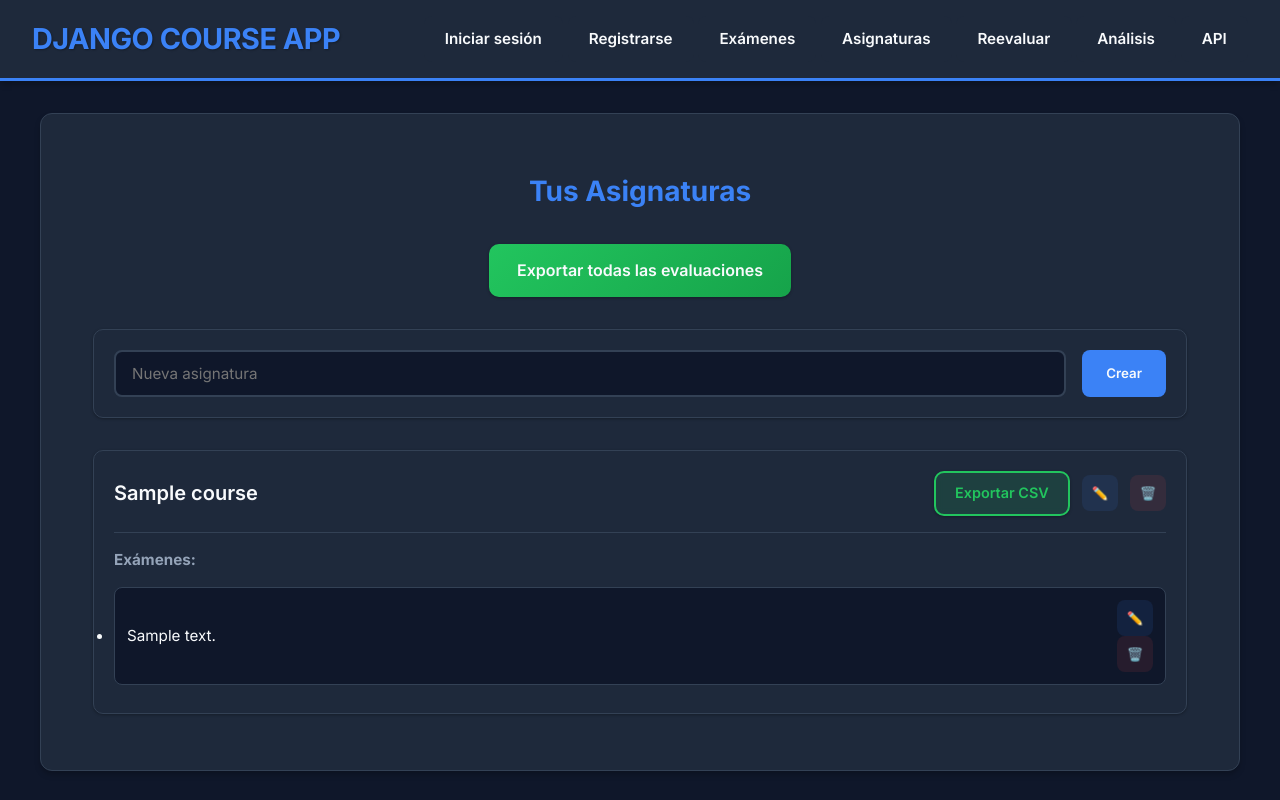
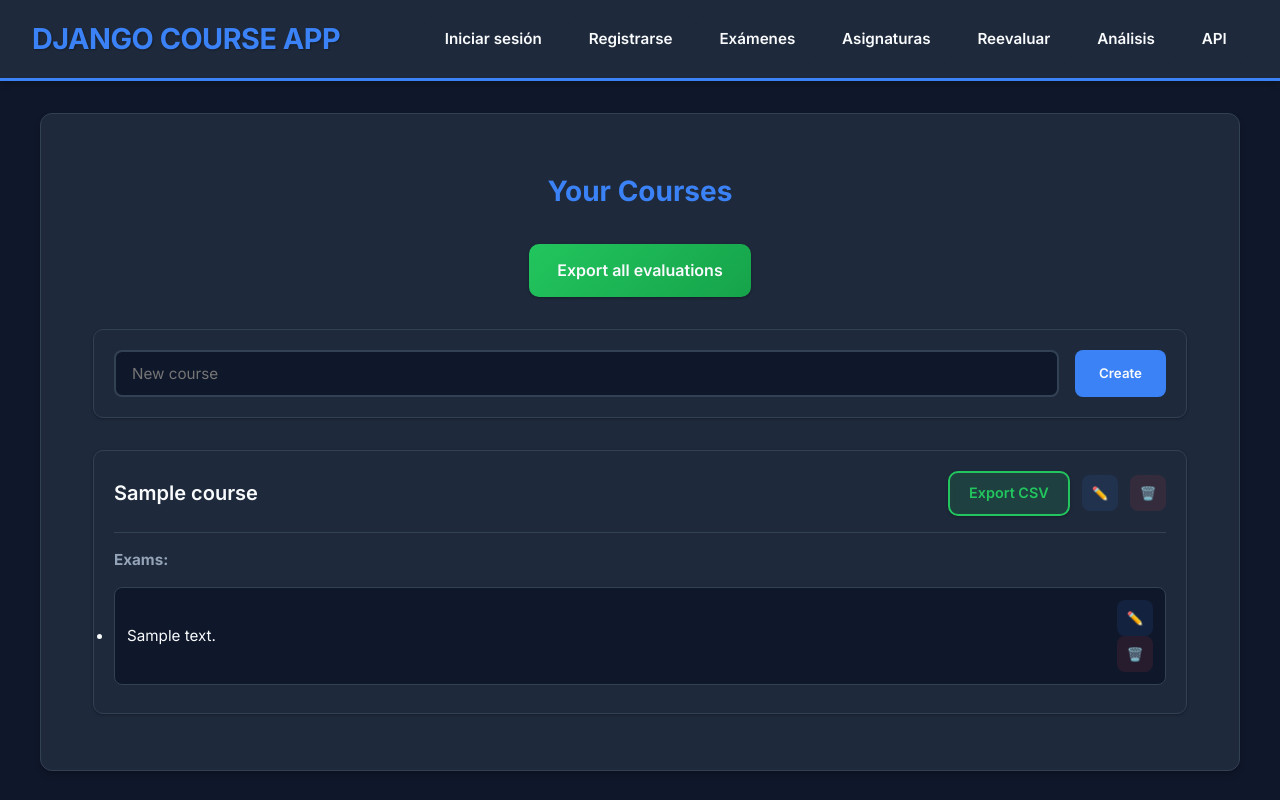
Before and after one commit to victor992992/genaigrader, a Django app: template chat/templates/course.html in a window 1280 px wide. Run offline with Django 3.2, Linux system fonts and the light colour scheme; the template is opened without the code that fills it: most values are stand-ins (such as "Sample title", 1, 10 or a date in 2020).

Commit message:
Course translated into English

```diff
--- a/chat/templates/course.html
+++ b/chat/templates/course.html
@@ -10,22 +10,22 @@
 
 {% block content %}
 <div class="container">
-    <h2>Tus Asignaturas</h2>
+    <h2>Your Courses</h2>
 
-    <!-- Botón de exportación general -->
+    <!-- Export all button -->
     <div class="export-buttons">
         <a href="{% url 'export_all_evaluations' %}" class="export-btn">
-            Exportar todas las evaluaciones
+            Export all evaluations
         </a>
     </div>
 
-    <!-- Formulario para nueva asignatura -->
+    <!-- Form to create new course -->
     <div class="new-course-form">
-        <input type="text" id="new-course-name" placeholder="Nueva asignatura">
-        <button onclick="createCourse()">Crear</button>
+        <input type="text" id="new-course-name" placeholder="New course">
+        <button onclick="createCourse()">Create</button>
     </div>
 
-    <!-- Lista de asignaturas -->
+    <!-- Courses list -->
     <div class="courses-list">
         {% for course in courses %}
         <div class="course-item" data-course-id="{{ course.id }}">
@@ -33,16 +33,16 @@
                 <span class="course-name">{{ course.name }}</span>
                 <div class="course-actions">
                     <a href="{% url 'export_course_evaluations' course.id %}" class="export-btn small">
-                        Exportar CSV
+                        Export CSV
                     </a>
                     <button class="edit-btn" onclick="editCourse(this)">✏️</button>
                     <button class="delete-btn" onclick="deleteCourse(this)">🗑️</button>
                 </div>
             </div>
 
-            <!-- Exámenes de la asignatura -->
+            <!-- Exams list -->
             <div class="exams-list">
-                <h4>Exámenes:</h4>
+                <h4>Exams:</h4>
                 <ul>
                     {% for exam in course.exam_set.all %}
                     <li class="exam-item" data-exam-id="{{ exam.id }}">
@@ -57,13 +57,13 @@
                         </div>
                     </li>
                     {% empty %}
-                        <li>No hay exámenes registrados</li>
+                        <li>No exams registered</li>
                     {% endfor %}
                 </ul>
             </div>
         </div>
         {% empty %}
-        <p>No tienes asignaturas registradas</p>
+        <p>No courses registered</p>
         {% endfor %}
     </div>
 </div>
--- a/static/js/course.js
+++ b/static/js/course.js
@@ -3,7 +3,7 @@
     const name = nameInput.value.trim();
 
     if (!name) {
-        alert('Por favor ingresa un nombre válido');
+        alert('Please enter a valid name');
         return;
     }
 
@@ -19,14 +19,14 @@
     .then(data => {
         if (data.status === 'success') {
             nameInput.value = '';
-            location.reload(); // Recargar para mostrar el nuevo curso
+            location.reload(); // Reload to show the new course
         } else {
             alert(`Error: ${data.message}`);
         }
     })
     .catch(error => {
         console.error('Error:', error);
-        alert('Error al crear la asignatura');
+        alert('Error creating the course');
     });
 }
 
@@ -36,21 +36,21 @@
     const nameSpan = courseItem.querySelector('.course-name');
     const currentName = nameSpan.textContent;
 
-    // Crear elementos de edición
+    // Create editing elements
     const input = document.createElement('input');
     input.type = 'text';
     input.value = currentName;
     input.className = 'edit-input';
 
     const saveBtn = document.createElement('button');
-    saveBtn.textContent = 'Guardar';
+    saveBtn.textContent = 'Save';
     saveBtn.className = 'save-btn';
 
     const cancelBtn = document.createElement('button');
-    cancelBtn.textContent = 'Cancelar';
+    cancelBtn.textContent = 'Cancel';
     cancelBtn.className = 'cancel-btn';
 
-    // Reemplazar elemento
+    // Replace element
     const editContainer = document.createElement('div');
     editContainer.className = 'edit-container';
     editContainer.appendChild(input);
@@ -60,7 +60,7 @@
     nameSpan.replaceWith(editContainer);
     input.focus();
 
-    // Manejar guardado
+    // Handle save
     saveBtn.onclick = () => {
         const newName = input.value.trim();
         if (!newName) return;
@@ -80,22 +80,22 @@
         });
     };
 
-    // Manejar cancelación
+    // Handle cancel
     cancelBtn.onclick = () => {
         editContainer.replaceWith(nameSpan);
     };
 }
 
-function deleteCourse(button) { // Recibir el botón como parámetro
+function deleteCourse(button) { // Receive the button as a parameter
     const courseItem = button.closest('.course-item');
     const courseId = courseItem.dataset.courseId;
 
-    // Crear elementos de confirmación
+    // Create confirmation elements
     const confirmationDiv = document.createElement('div');
     confirmationDiv.className = 'confirmation-box';
 
     const confirmText = document.createElement('span');
-    confirmText.textContent = '¿Eliminar asignatura?';
+    confirmText.textContent = 'Delete course?';
 
     const confirmBtn = document.createElement('button');
     confirmBtn.textContent = '✓';
@@ -105,16 +105,16 @@
     cancelBtn.textContent = '✕';
     cancelBtn.className = 'cancel-delete-btn';
 
-    // Insertar elementos
+    // Insert elements
     confirmationDiv.appendChild(confirmText);
     confirmationDiv.appendChild(confirmBtn);
     confirmationDiv.appendChild(cancelBtn);
 
-    // Reemplazar botones originales
+    // Replace original buttons
     const actionsDiv = courseItem.querySelector('.course-actions');
     actionsDiv.replaceWith(confirmationDiv);
 
-    // Manejar confirmación
+    // Handle confirmation
     confirmBtn.onclick = () => {
         fetch(`/course/delete/${courseId}/`, {
             method: 'DELETE',
@@ -124,20 +124,20 @@
             }
         }).then(response => {
             if (response.ok) {
-                courseItem.remove(); // Eliminar elemento del DOM sin recargar
+                courseItem.remove(); // Remove element from the DOM without reloading
             } else {
-                location.reload(); // Recargar si hay error
+                location.reload(); // Reload on error
             }
         });
     };
 
-    // Manejar cancelación
+    // Handle cancel
     cancelBtn.onclick = () => {
-        confirmationDiv.replaceWith(actionsDiv); // Restaurar botones originales
+        confirmationDiv.replaceWith(actionsDiv); // Restore original buttons
     };
 }
 
-// Función para obtener el token CSRF (sin cambios)
+// Function to get the CSRF token (unchanged)
 function getCookie(name) {
     let cookieValue = null;
     if (document.cookie && document.cookie !== '') {
@@ -158,10 +158,10 @@
     const examId = examItem.dataset.examId;
     const examContent = examItem.querySelector('.exam-content');
     const examLink = examContent.querySelector('.exam-link');
-    const originalUrl = examLink.dataset.url; // URL desde data-url
+    const originalUrl = examLink.dataset.url; // URL from data-url
     const currentDescription = examContent.querySelector('.exam-description').textContent;
 
-    // Crear elementos de edición
+    // Create editing elements
     const editContainer = document.createElement('div');
     editContainer.className = 'exam-edit-container';
 
@@ -171,26 +171,26 @@
     input.className = 'exam-edit-input';
 
     const saveBtn = document.createElement('button');
-    saveBtn.textContent = 'Guardar';
+    saveBtn.textContent = 'Save';
     saveBtn.className = 'exam-save-btn';
 
     const cancelBtn = document.createElement('button');
-    cancelBtn.textContent = 'Cancelar';
+    cancelBtn.textContent = 'Cancel';
     cancelBtn.className = 'exam-cancel-btn';
 
-    // Reemplazar contenido
+    // Replace content
     examContent.replaceWith(editContainer);
     editContainer.append(input, saveBtn, cancelBtn);
     input.focus();
 
-    // Función para restaurar el contenido
+    // Function to restore the content
     const restoreContent = (description) => {
         const newExamContent = document.createElement('div');
         newExamContent.className = 'exam-content';
 
         const newLink = document.createElement('a');
         newLink.className = 'exam-link';
-        newLink.href = originalUrl; // Usamos la URL guardada
+        newLink.href = originalUrl; // Use saved URL
         newLink.dataset.url = originalUrl;
 
         const newDescription = document.createElement('span');
@@ -203,25 +203,25 @@
         const newEditBtn = document.createElement('button');
         newEditBtn.className = 'edit-btn';
         newEditBtn.textContent = '✏️';
-        newEditBtn.onclick = () => editExam(newEditBtn); // Reconectar evento
+        newEditBtn.onclick = () => editExam(newEditBtn); // Reconnect event
 
         const newDeleteBtn = document.createElement('button');
         newDeleteBtn.className = 'delete-btn';
         newDeleteBtn.textContent = '🗑️';
-        newDeleteBtn.onclick = () => deleteExam(newDeleteBtn); // Reconectar evento
+        newDeleteBtn.onclick = () => deleteExam(newDeleteBtn); // Reconnect event
 
-        // Construir estructura
+        // Build structure
         newLink.appendChild(newDescription);
         newActions.append(newEditBtn, newDeleteBtn);
         newExamContent.append(newLink, newActions);
 
-        // Reemplazar en el DOM
+        // Replace in DOM
         editContainer.replaceWith(newExamContent);
     };
 
-    // Manejador de Guardar
+    // Save handler
     saveBtn.onclick = async (e) => {
-        e.stopPropagation(); // Importante!
+        e.stopPropagation(); // Important!
         const newDescription = input.value.trim();
 
         if (!newDescription) return;
@@ -244,17 +244,18 @@
         }
     };
 
-    // Manejador de Cancelar
+    // Cancel handler
     cancelBtn.onclick = (e) => {
         e.stopPropagation();
         restoreContent(currentDescription);
     };
 }
+
 function deleteExam(button) {
     const examItem = button.closest('li');
     const examId = examItem.dataset.examId;
 
-    if (confirm('¿Eliminar este examen?')) {
+    if (confirm('Delete this exam?')) {
         fetch(`/course/exam/delete/${examId}/`, {
             method: 'DELETE',
             headers: {
@@ -262,7 +263,7 @@
             }
         }).then(response => {
             if (response.ok) {
-                examItem.remove(); // Eliminar del DOM sin recargar
+                examItem.remove(); // Remove from DOM without reloading
             }
         });
     }
```
Also changed, not shown: chat/views/course_views.py (+32 -32 lines).
